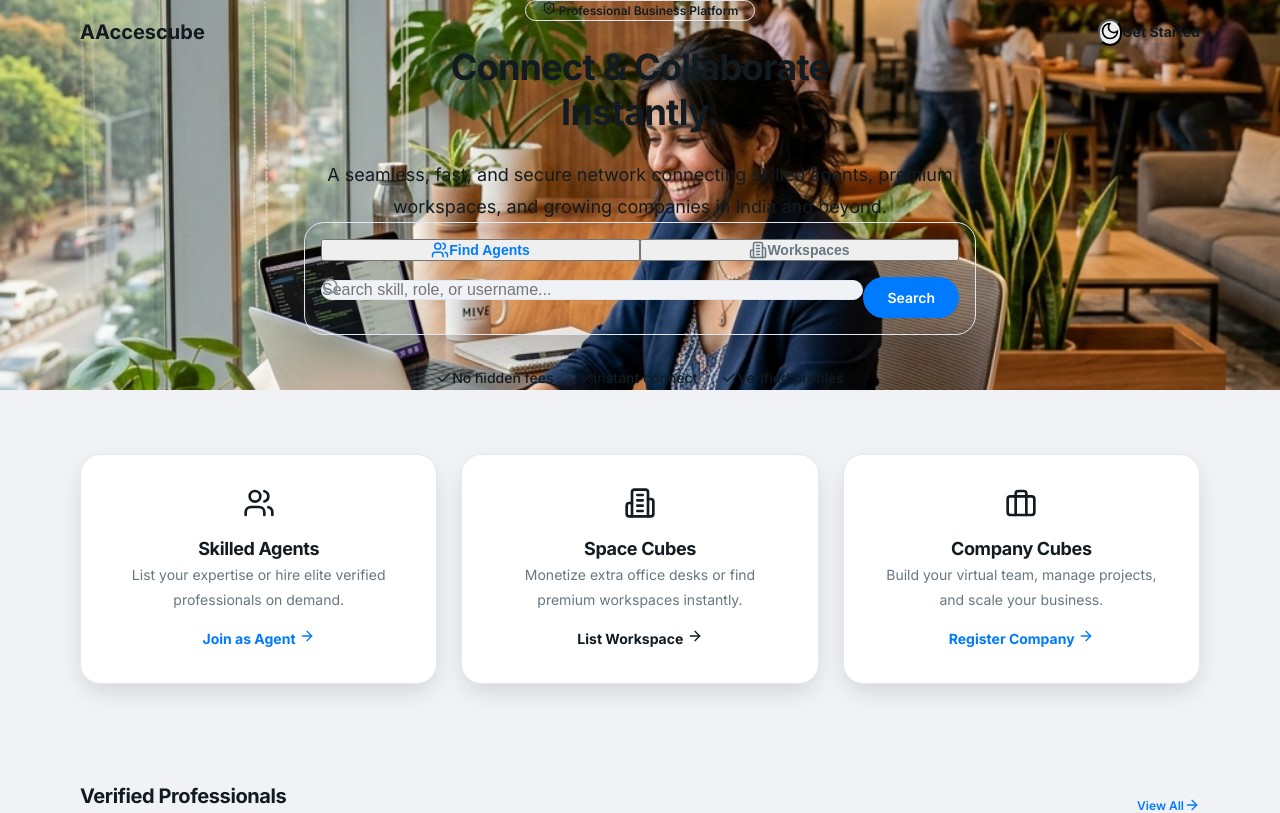
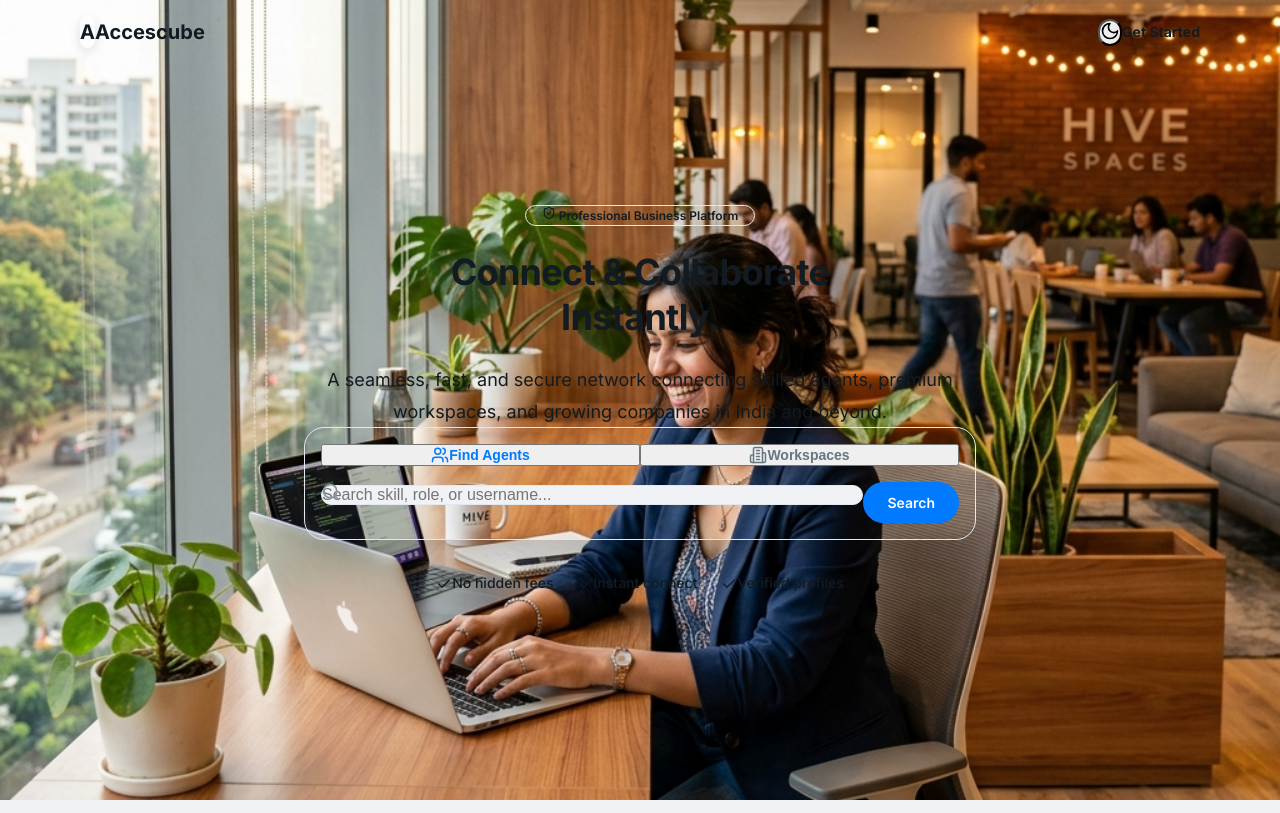
Before and after one commit to accescube/accescube, a React (Vite) app: page / in a window 1280 px wide. Shown: the top 813 px of the page. Built offline with nearby package versions, Linux system fonts and the light colour scheme; no server answers; the database is empty.

Commit message:
Set hero section to full viewport height (min-h-screen)

```diff
--- a/src/pages/Landing.jsx
+++ b/src/pages/Landing.jsx
@@ -74,7 +74,7 @@ function Landing() {
 
             {/* Full Width Background Hero Section */}
             <section
-                className="relative pt-24 pb-32 px-4 flex items-center justify-center min-h-[600px] overflow-hidden"
+                className="relative pt-36 pb-24 px-4 flex items-center justify-center min-h-screen overflow-hidden"
                 style={{
                     backgroundImage: 'url(/hero-agent.png)',
                     backgroundSize: 'cover',
```
